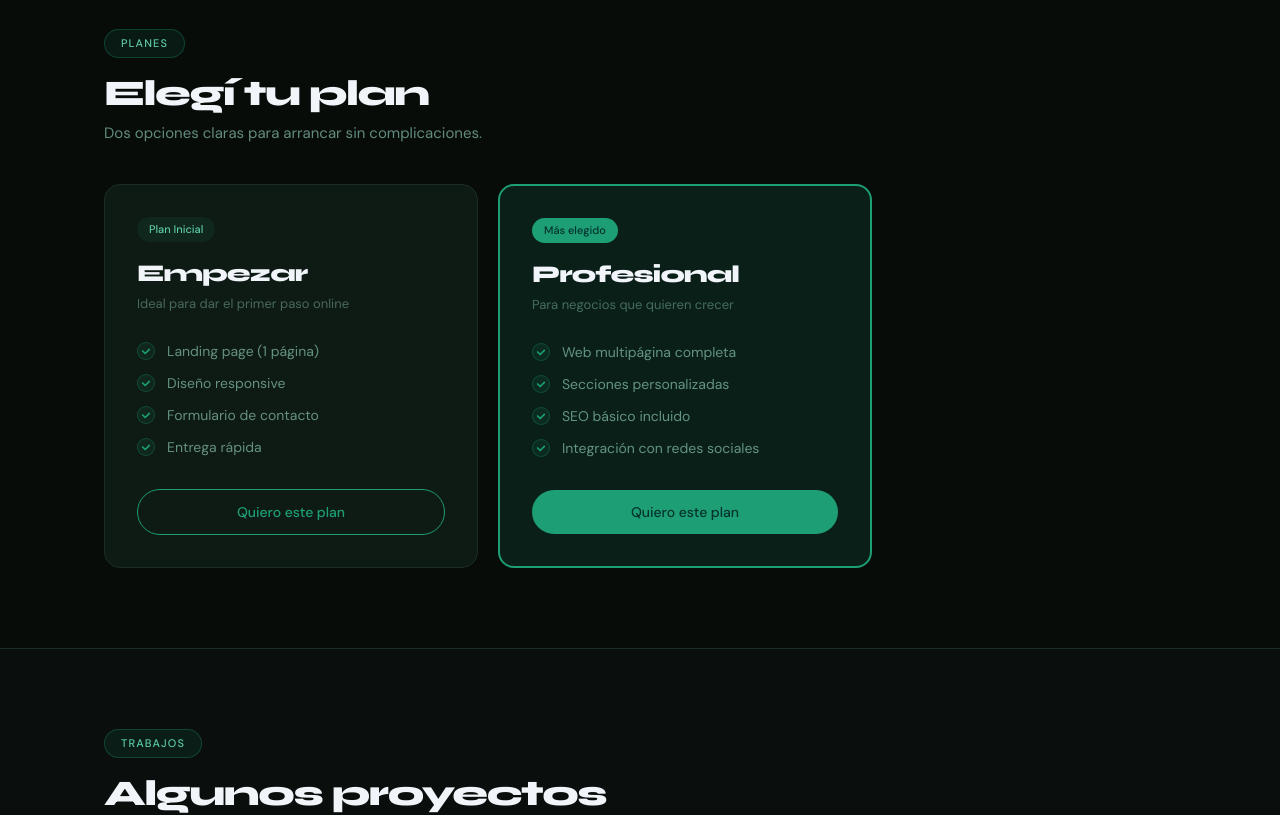
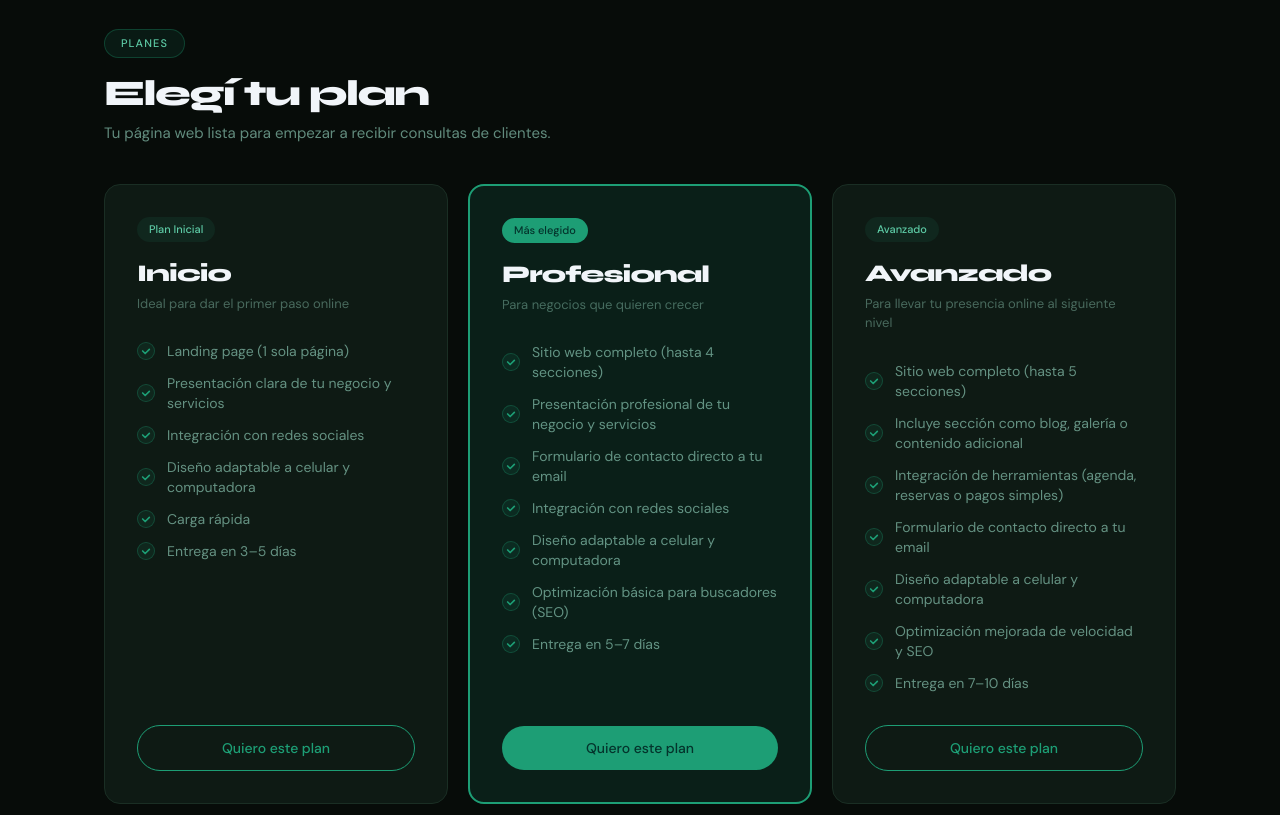
Before and after one commit to joy-amorin/WebSoluciones-landing-page, a Next.js app: page / in a window 1280 px wide. Shown: the part 2120-2935 px from the top of the page. Built offline with nearby package versions, Linux system fonts and the light colour scheme.

Commit message:
style: update data, change titles, add card dor Advances plan

```diff
--- a/components/Planes.tsx
+++ b/components/Planes.tsx
@@ -1,17 +1,48 @@
 const planes = [
   {
     badge:    'Plan Inicial',
-    name:     'Empezar',
+    name:     'Inicio',
     desc:     'Ideal para dar el primer paso online',
     featured: false,
-    features: ['Landing page (1 página)', 'Diseño responsive', 'Formulario de contacto', 'Entrega rápida'],
+    features: [
+                'Landing page (1 sola página)',
+                'Presentación clara de tu negocio y servicios',
+                'Integración con redes sociales',
+                'Diseño adaptable a celular y computadora',
+                'Carga rápida',
+                'Entrega en 3–5 días'
+              ],
   },
   {
     badge:    'Más elegido',
     name:     'Profesional',
     desc:     'Para negocios que quieren crecer',
     featured: true,
-    features: ['Web multipágina completa', 'Secciones personalizadas', 'SEO básico incluido', 'Integración con redes sociales'],
+    features: [
+                'Sitio web completo (hasta 4 secciones)',
+                'Presentación profesional de tu negocio y servicios',
+                'Formulario de contacto directo a tu email',
+                'Integración con redes sociales',
+                'Diseño adaptable a celular y computadora',
+                'Optimización básica para buscadores (SEO)',
+                'Entrega en 5–7 días'
+              ],
+  },
+
+  {
+    badge:    'Avanzado',
+    name:     'Avanzado',
+    desc:     'Para llevar tu presencia online al siguiente nivel',
+    featured: false,
+    features: [
+                'Sitio web completo (hasta 5 secciones)',
+                'Incluye sección como blog, galería o contenido adicional',
+                'Integración de herramientas (agenda, reservas o pagos simples)',
+                'Formulario de contacto directo a tu email',
+                'Diseño adaptable a celular y computadora',
+                'Optimización mejorada de velocidad y SEO',
+                'Entrega en 7–10 días'
+              ],
   },
 ]
 
@@ -25,10 +56,10 @@ export default function Planes() {
             Planes
           </span>
           <h2 className="text-4xl font-extrabold tracking-tighter mb-2">Elegí tu plan</h2>
-          <p className="text-[15px] text-green-100/60">Dos opciones claras para arrancar sin complicaciones.</p>
+          <p className="text-[15px] text-green-100/60">Tu página web lista para empezar a recibir consultas de clientes.</p>
         </div>
 
-        <div className="grid grid-cols-1 md:grid-cols-2 gap-5 max-w-3xl">
+        <div className="grid grid-cols-1 md:grid-cols-3 gap-5 max-w-6xl">
           {planes.map((p) => (
             <div
               key={p.name}
```
